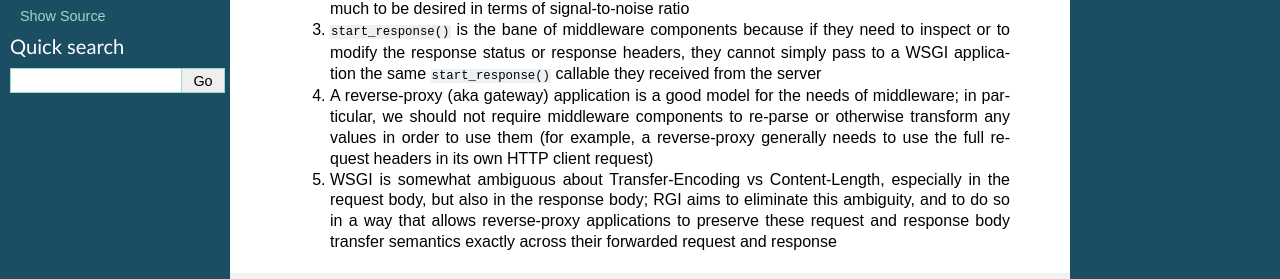
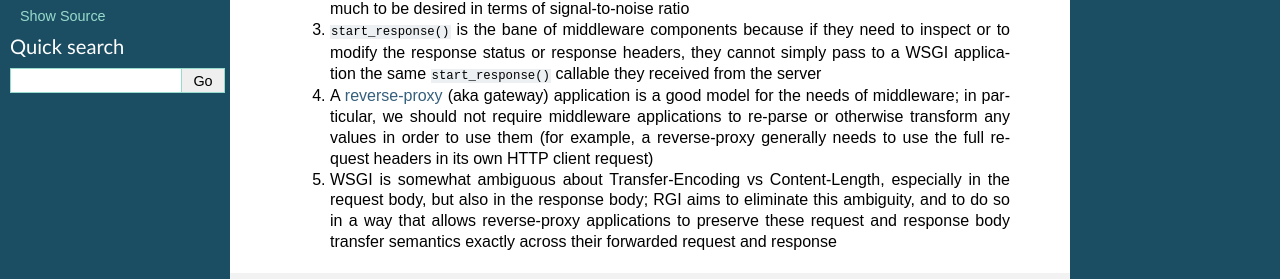
Before and after one commit to json420/degu, a Sphinx documentation site: the page built from doc/rgi.rst, in a window 1280 px wide and 900 px high. Shown: the part 328-607 px from the top of the window. Built offline with Sphinx 7.4.7, drawn with Linux system fonts in a browser that asks for light colours; some of the changed text lies outside the part shown.

```diff
--- a/doc/rgi.rst
+++ b/doc/rgi.rst
@@ -22,11 +22,11 @@ RGI focuses on improvement in a number of areas:
        headers, they cannot simply pass to a WSGI application the same
        ``start_response()`` callable they received from the server
 
-    4. A reverse-proxy (aka gateway) application is a good model for the needs
-       of middleware; in particular, we should not require middleware components
-       to re-parse or otherwise transform any values in order to use them (for
-       example, a reverse-proxy generally needs to use the full request headers
-       in its own HTTP client request)
+    4. A `reverse-proxy`_ (aka gateway) application is a good model for the
+       needs of middleware; in particular, we should not require middleware
+       applications to re-parse or otherwise transform any values in order to
+       use them (for example, a reverse-proxy generally needs to use the full
+       request headers in its own HTTP client request)
 
     5. WSGI is somewhat ambiguous about Transfer-Encoding vs Content-Length,
        especially in the request body, but also in the response body; RGI aims
@@ -253,7 +253,7 @@ The difference is that the *connection* argument contains only per-connection
 information, and the *request* argument contains only per-request information.
 Additionally, applications can use the *connection* argument to store persistent
 per-connection state (for example, a lazily created database connection or a
-connection to an upstream HTTP servers in the case of a reverse-proxy
+connection to an upstream HTTP servers in the case of a `reverse-proxy`_
 application).
 
 As noted above, the *connection* argument will look something like this::
```
Also changed, not shown: other parts of doc/rgi.rst (+18 -4 lines).
